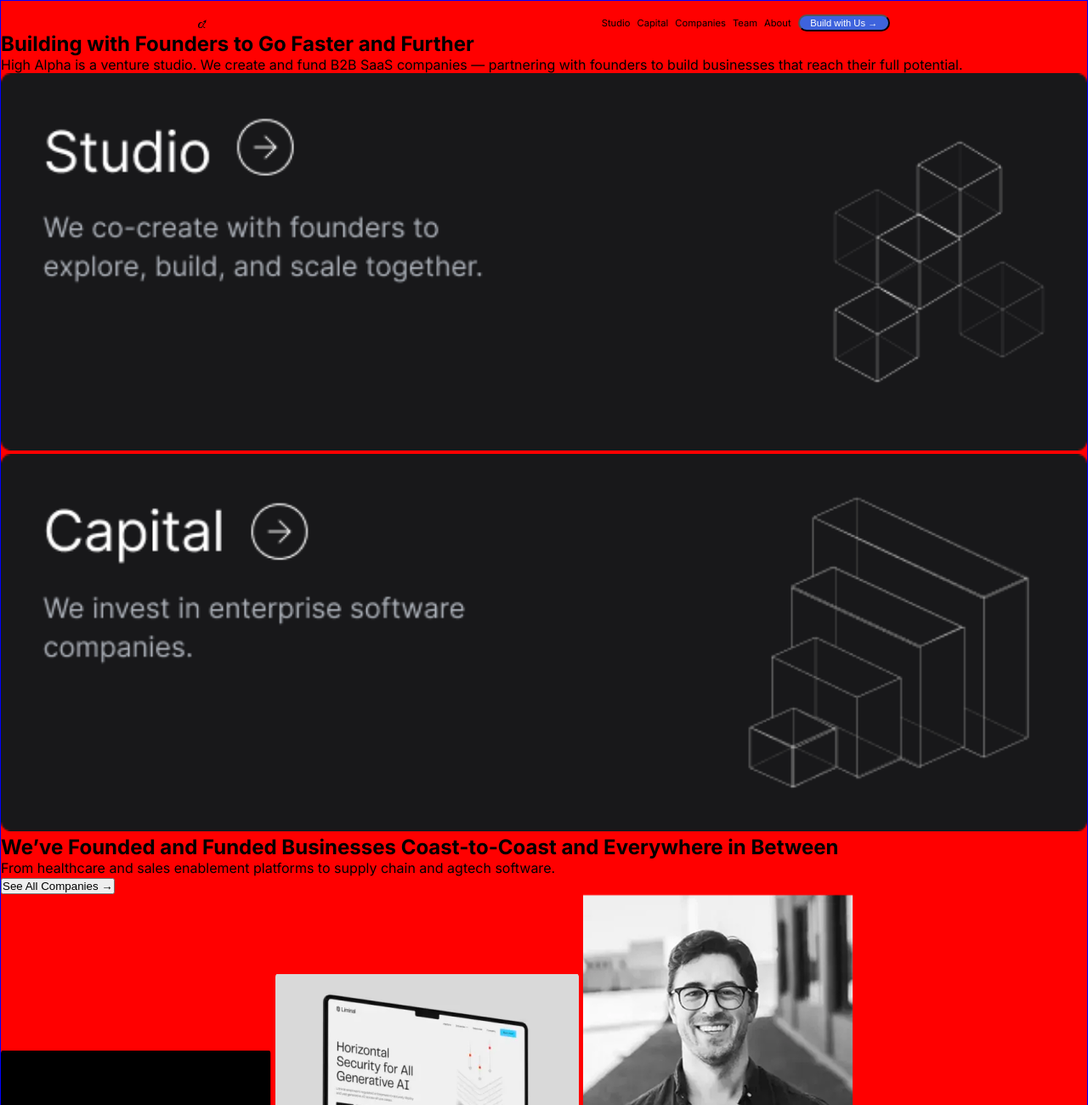
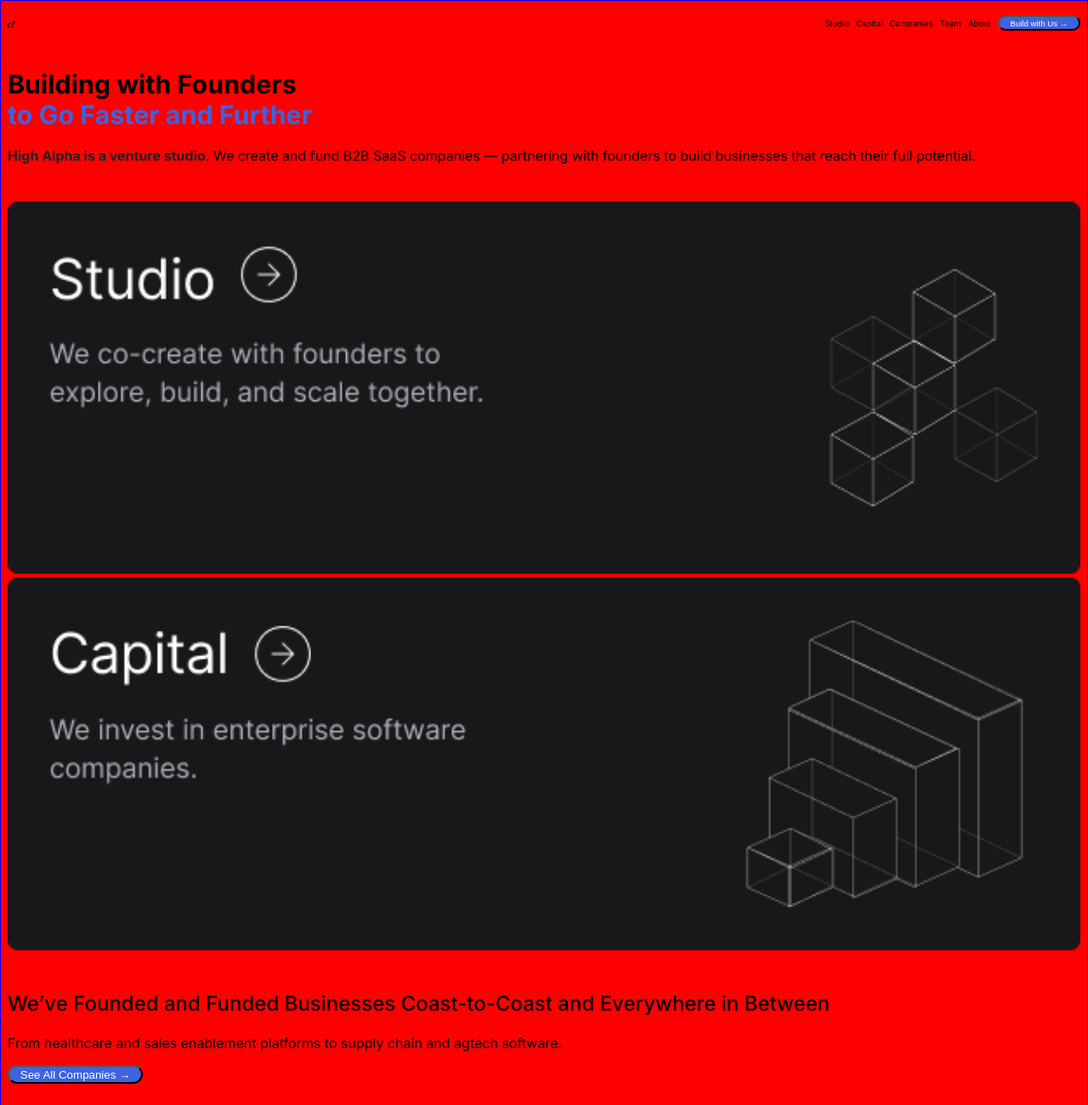
Before and after one commit to RadivanHanivansyah/simple-website-responsive-1, a plain HTML site: page index.html in a window 1280 px wide. Shown: the top 1300 px of the page at 85% size. Drawn offline with Linux system fonts and the light colour scheme.

Commit message:
membuat styling sampai second-content

```diff
--- a/style.css
+++ b/style.css
@@ -9,16 +9,20 @@
   border: 1px solid black;
   font-family: "Inter", sans-serif;
 }
+.page > * {
+  padding: 0 0.5rem;
+}
 header {
   display: flex;
-  justify-content: space-around;
+  justify-content: space-between;
   align-items: center;
   margin-top: 1rem;
+  margin-bottom: 2.75rem;
 }
 .logo-header {
   filter: brightness(0) saturate(100%) invert(0%) sepia(100%) saturate(0%)
     hue-rotate(136deg) brightness(99%) contrast(100%);
-  width: 0.7rem;
+  width: 0.6rem;
 }
 .nav-header {
   display: flex;
@@ -27,18 +31,64 @@
 }
 .nav-header > a {
   text-decoration: none;
-  font-size: 0.7rem;
+  font-size: 0.6rem;
   color: black;
 }
 .nav-header > button {
   border-radius: 15px;
   padding: 0.1rem 0.8rem;
-  font-size: 0.7rem;
+  font-size: 0.6rem;
   background-color: #3e63dd;
   color: white;
 }
+h1.title {
+  font-size: 1.9rem;
+  margin-bottom: 20px;
+}
+h1 span#title {
+  display: block;
+  color: #3e63dd;
+}
+.hero p {
+  font-size: 1rem;
+  text-align: justify;
+}
+p span#description-title {
+  font-weight: bold;
+  color: #1c2024;
+}
+.img-wrapper {
+  margin-top: 2.75rem;
+  margin-bottom: 2.75rem;
+}
 .img-wrapper > img {
   width: 100%;
+}
+h2.sub-title {
+  font-weight: 500;
+  font-size: 1.5rem;
+  margin-bottom: 1.4rem;
+}
+p.description-sub-title {
+  font-size: 1rem;
+  text-align: justify;
+}
+.first-content > button {
+  border-radius: 15px;
+  margin-top: 1rem;
+  margin-bottom: 1.75rem;
+  padding: 0.1rem 0.8rem;
+  background-color: #3e63dd;
+  color: white;
+}
+.second-content {
+  display: flex;
+  width: 100%;
+  flex-wrap: wrap;
+  row-gap: 0.5rem;
+}
+.second-content > img {
+  width: 50%;
 }
 
 @media screen and (min-width: 768px) {
```
